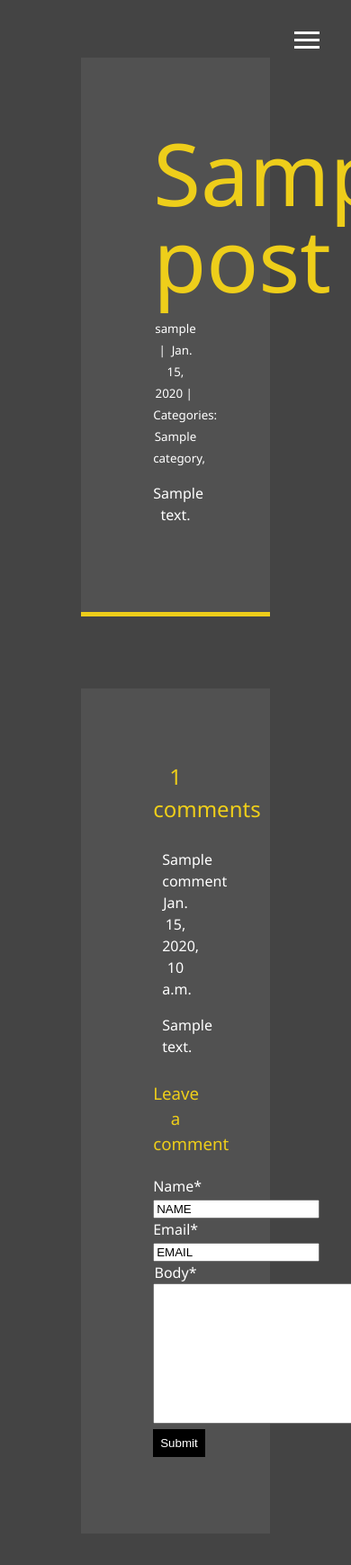
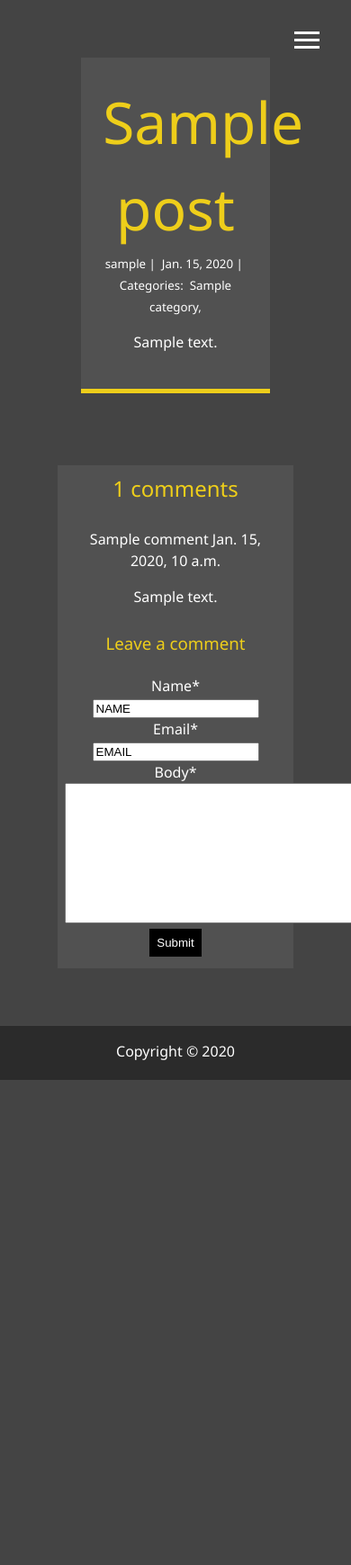
Before and after one commit to jaywongkot/modern-portfolio, a Django app: page /blog/1/ in a window 390 px wide; the page is wider, and only the part inside the window is pictured. Shown: the top 1739 px of that part at 90% size. After the commit the page ends 1200 px from the top of that part, so only its background shows below. Run offline with Django 3.2, Linux system fonts and the light colour scheme; tables that the repository leaves empty hold one stand-in row (values such as "Sample post"); some libraries are stand-ins or nearby versions.

Commit message:
Update heading of project detail and blog detail pages

```diff
--- a/static/css/main.css
+++ b/static/css/main.css
@@ -470,6 +470,19 @@
   color: #000000;
 }
 
+.btn-submit {
+  padding: 0.5rem;
+  border: 0;
+  margin-bottom: 0.3rem;
+  background: black;
+  color: #ffffff;
+}
+
+.btn-submit:hover {
+  background: #eece1a;
+  color: #000000;
+}
+
 #main-footer {
   text-align: center;
   padding: 1rem;
@@ -574,4 +587,14 @@
     -ms-grid-columns: 1fr;
         grid-template-columns: 1fr;
   }
+  .blog-detail {
+    margin: auto;
+    padding: 1.5rem;
+    background: #515151;
+    border-bottom: #eece1a 5px solid;
+  }
+  .comment {
+    width: 100%;
+    padding: 0.5rem;
+  }
 }
--- a/templates/blog_detail.html
+++ b/templates/blog_detail.html
@@ -47,7 +47,7 @@
 
   <main id="blog">
     <div class="blog-detail">
-      <h1 class="lg-heading">
+      <h1 class="md-heading">
         <a href="{% url 'blog' %}" class="text-secondary">{{ post.title }}</a>
       </h1>
       <small>
@@ -89,7 +89,7 @@
         <form method="post" style="margin-top: 1.3em;">
           {{ comment_form | crispy }}
           {% csrf_token %}
-          <button type="submit" class="btn btn-dark">Submit</button>
+          <button type="submit" class="btn-submit">Submit</button>
         </form>
         {% endif %}
       </div>
--- a/templates/project_detail.html
+++ b/templates/project_detail.html
@@ -45,7 +45,7 @@
   </header>
 
   <main id="work">
-      <h1 class="lg-heading">
+      <h1 class="md-heading">
         <a href="{% url 'portfolio' %}" class="text-secondary">
           {{ project.title }}
         </a>
```
